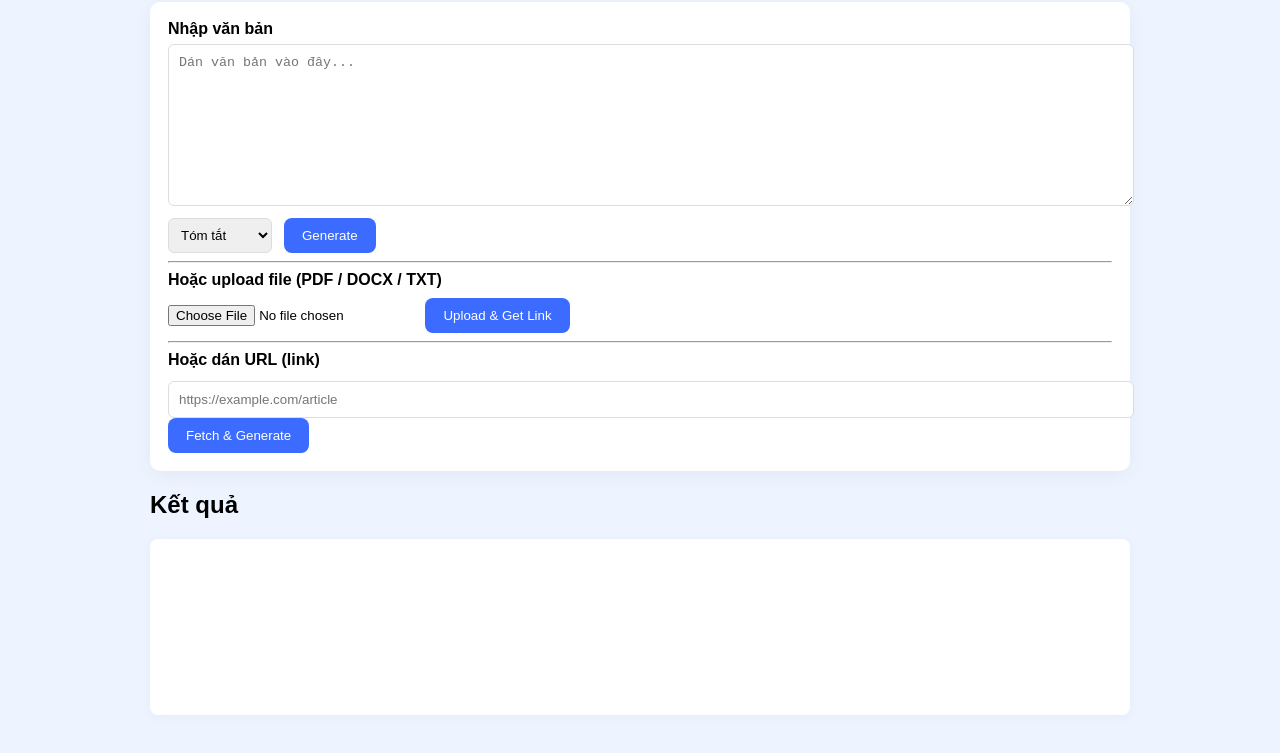
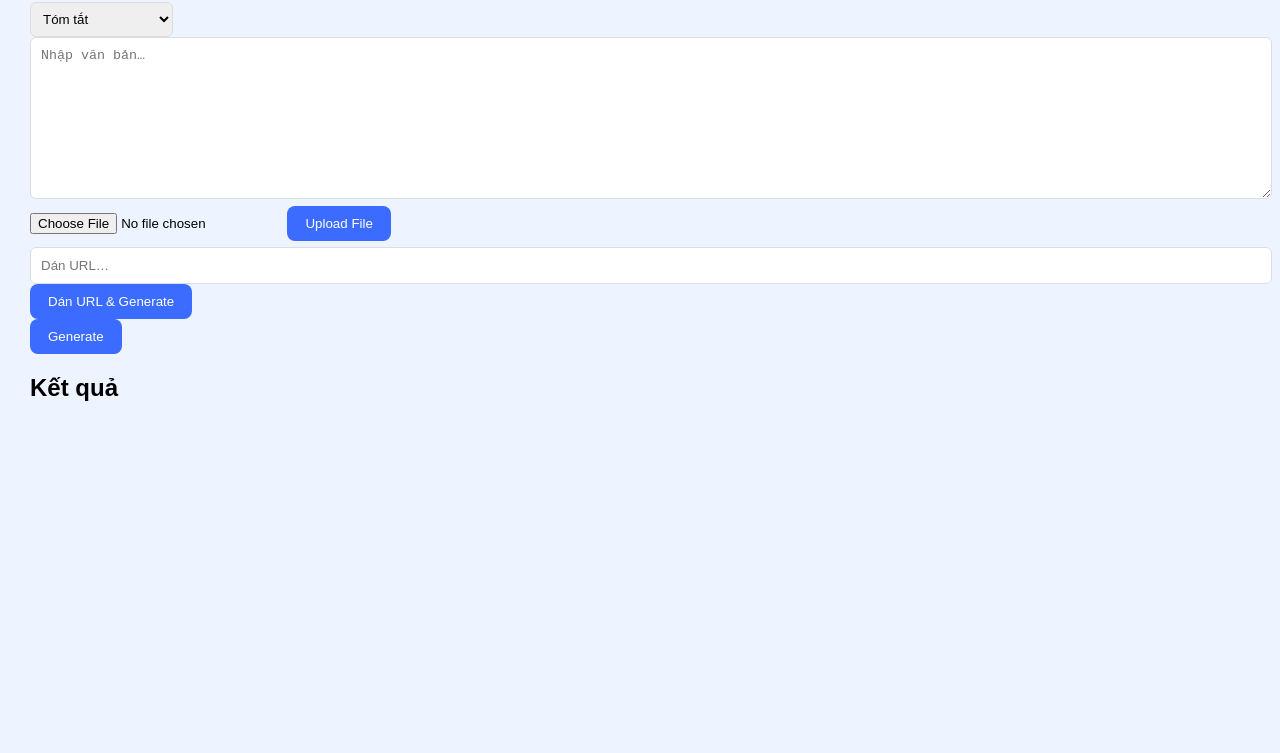
Before and after one commit to minchan303/visaotoigay, a website: page public/index.html in a window 1280 px wide. Shown: the part 102-855 px from the top of the page. After the commit the page ends 800 px from the top, so only its background shows below. Drawn offline with Linux system fonts and the light colour scheme.

Commit message:
Update index.html

```diff
--- a/public/index.html
+++ b/public/index.html
@@ -1,50 +1,39 @@
 <!DOCTYPE html>
 <html lang="vi">
 <head>
-  <meta charset="utf-8" />
-  <title>AI Chatbot (Gemini 2.0 Flash)</title>
-  <link rel="stylesheet" href="style.css" />
+  <meta charset="UTF-8">
+  <title>Gemini AI Chatbot</title>
+  <link rel="stylesheet" href="style.css">
 </head>
 <body>
-  <div class="wrap">
-    <h1>AI Chatbot (Gemini 2.0 Flash)</h1>
 
-    <div class="card">
-      <label class="label">Nhập văn bản</label>
-      <textarea id="textInput" placeholder="Dán văn bản vào đây..."></textarea>
+<div class="container">
+  <h1>AI Chatbot – Gemini 2.0 Flash</h1>
 
-      <div style="display:flex; gap:12px; align-items:center; margin-top:8px;">
-        <select id="taskSelect">
+  <select id="mode">
     <option value="summary">Tóm tắt</option>
     <option value="flashcards">Flashcards</option>
     <option value="qa">Q&A</option>
-          <option value="mindmap">Mindmap</option>
+    <option value="mindmap">Mindmap (Image)</option>
   </select>
 
-        <button id="generateBtn">Generate</button>
+  <textarea id="textInput" placeholder="Nhập văn bản…"></textarea>
+
+  <div class="section">
+    <input type="file" id="fileInput">
+    <button onclick="uploadFile()">Upload File</button>
+    <div id="fileStatus"></div>
   </div>
 
-      <hr />
-
-      <div>
-        <label class="label">Hoặc upload file (PDF / DOCX / TXT)</label>
-        <input type="file" id="fileInput" />
-        <button id="uploadBtn">Upload & Get Link</button>
-        <div id="fileInfo" class="muted"></div>
+  <div class="section">
+    <input type="text" id="urlInput" placeholder="Dán URL…">
+    <button onclick="processURL()">Dán URL & Generate</button>
   </div>
 
-      <hr />
-
-      <div>
-        <label class="label">Hoặc dán URL (link)</label>
-        <input id="urlInput" placeholder="https://example.com/article" />
-        <button id="fetchUrlBtn">Fetch & Generate</button>
-      </div>
-    </div>
+  <button onclick="processText()">Generate</button>
 
   <h2>Kết quả</h2>
-    <div id="resultBox" class="result"></div>
-    <div id="meta" class="muted"></div>
+  <div id="result"></div>
 </div>
 
 <script src="script.js"></script>
```
Lines whose indentation alone changed are shown as unchanged.
